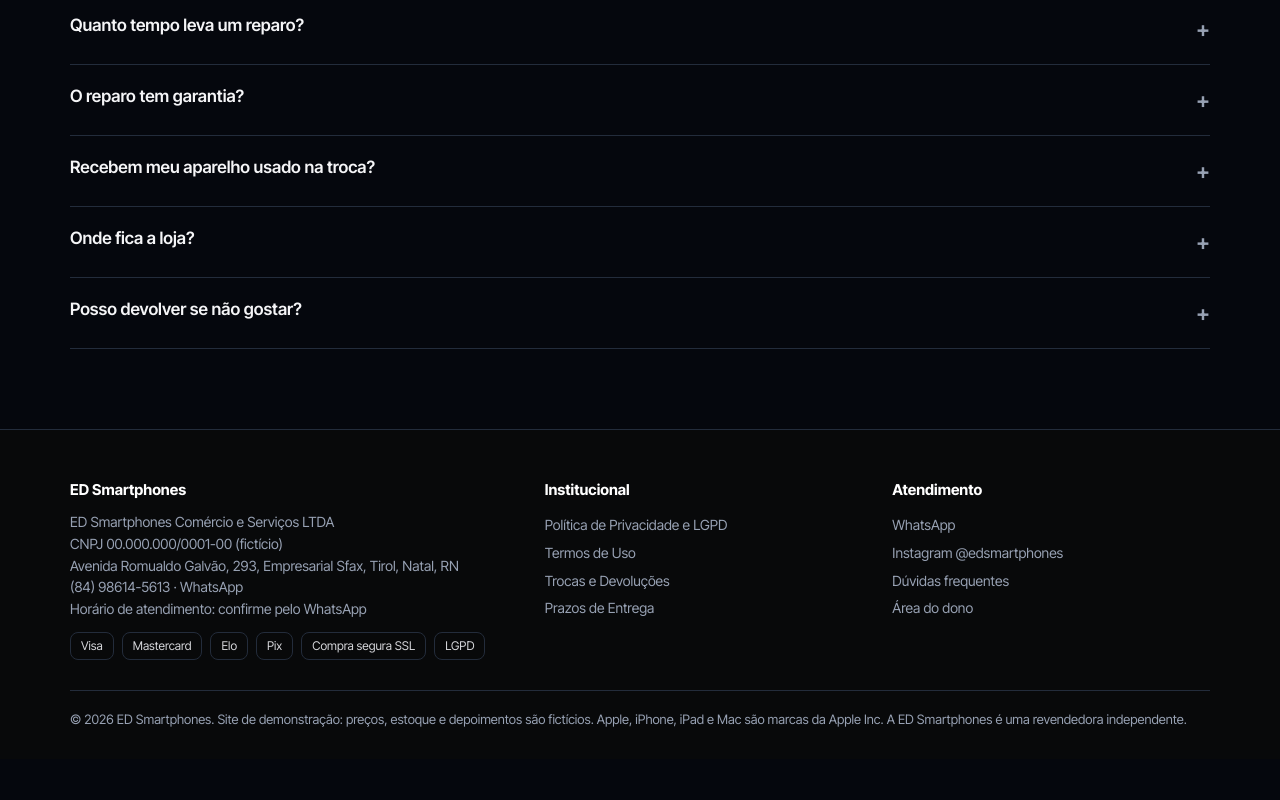
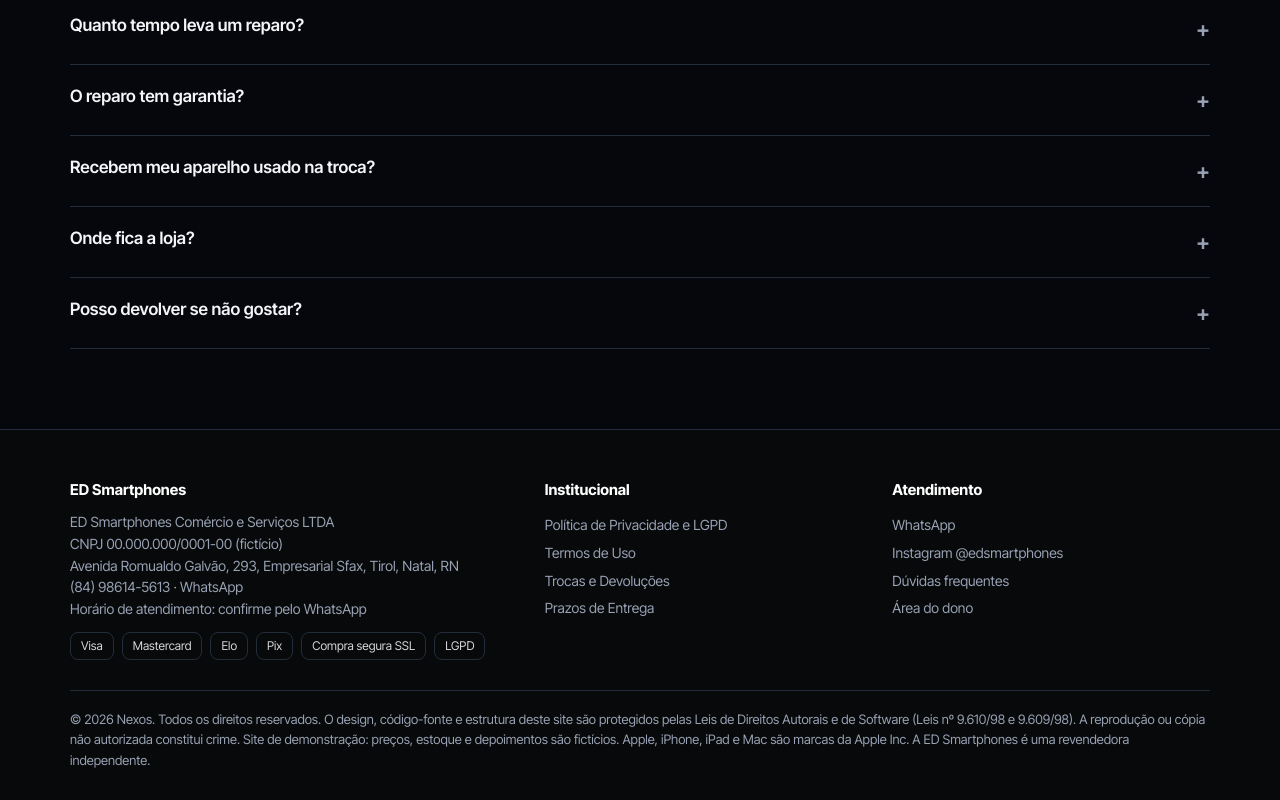
Before and after one commit to JLMS-ai/ED-Smartphones, a plain HTML site: page index.html in a window 1280 px wide. Shown: the part 7336-8136 px from the top of the page. Before the commit the page ends 8095 px from the top, so only its background shows below. Drawn offline with Linux system fonts and the light colour scheme.

Commit message:
Modify footer copyright and author meta tags
Updated copyright information and author details in the footer.

```diff
--- a/index.html
+++ b/index.html
@@ -2,6 +2,8 @@
 <html lang="pt-BR">
 <head>
 <meta charset="utf-8">
+<meta name="author" content="João Lourenço Magno/ Nexos">
+<meta name="copyright" content="© 2026 Nexos">
 <meta name="viewport" content="width=device-width, initial-scale=1, viewport-fit=cover">
 <meta name="theme-color" content="#05070d">
 <title>ED Smartphones | Venda e assistência especializada Apple</title>
@@ -71,7 +73,7 @@
 <div class="chips"><span>Visa</span><span>Mastercard</span><span>Elo</span><span>Pix</span><span>Compra segura SSL</span><span>LGPD</span></div></div>
 <div><h4>Institucional</h4><a onclick="legal('priv')">Política de Privacidade e LGPD</a><a onclick="legal('termos')">Termos de Uso</a><a onclick="legal('troca')">Trocas e Devoluções</a><a onclick="legal('entrega')">Prazos de Entrega</a></div>
 <div><h4>Atendimento</h4><a target="_blank" rel="noopener" href="https://wa.me/5584986145613">WhatsApp</a><a href="https://instagram.com/edsmartphones" target="_blank" rel="noopener">Instagram @edsmartphones</a><a href="#duvidas">Dúvidas frequentes</a><a href="#admin">Área do dono</a></div>
-</div><div class="copy">© 2026 ED Smartphones. Site de demonstração: preços, estoque e depoimentos são fictícios. Apple, iPhone, iPad e Mac são marcas da Apple Inc. A ED Smartphones é uma revendedora independente.</div></div></footer>
+</div><div class="copy">© 2026 Nexos. Todos os direitos reservados. O design, código-fonte e estrutura deste site são protegidos pelas Leis de Direitos Autorais e de Software (Leis nº 9.610/98 e 9.609/98). A reprodução ou cópia não autorizada constitui crime. Site de demonstração: preços, estoque e depoimentos são fictícios. Apple, iPhone, iPad e Mac são marcas da Apple Inc. A ED Smartphones é uma revendedora independente.</div></div></footer>
 
 <a class="wa" target="_blank" rel="noopener" href="https://wa.me/5584986145613?text=Ol%C3%A1%2C%20vim%20pelo%20site%20da%20ED%20Smartphones">Falar no WhatsApp</a>
 <dialog id="dlg"></dialog>
```
